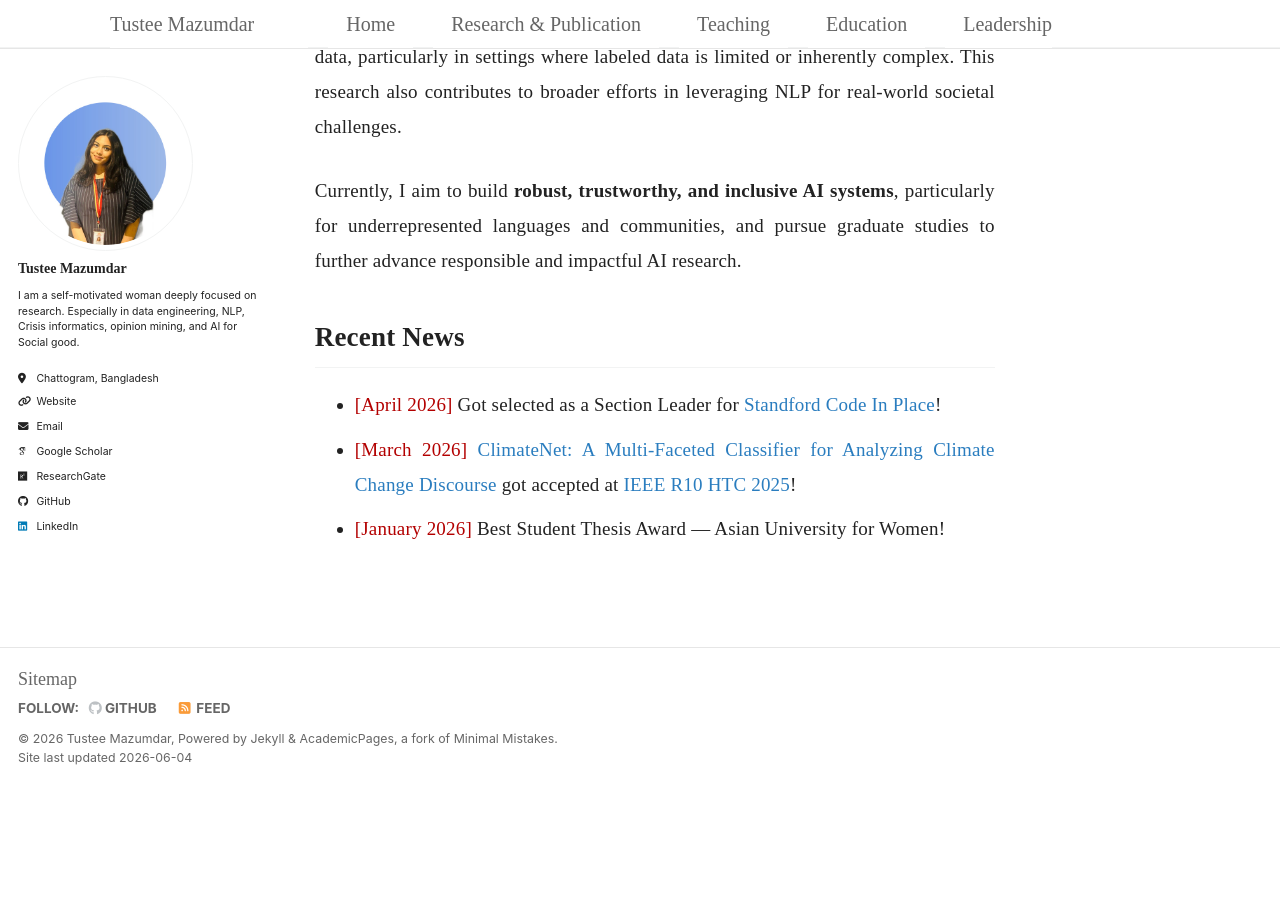
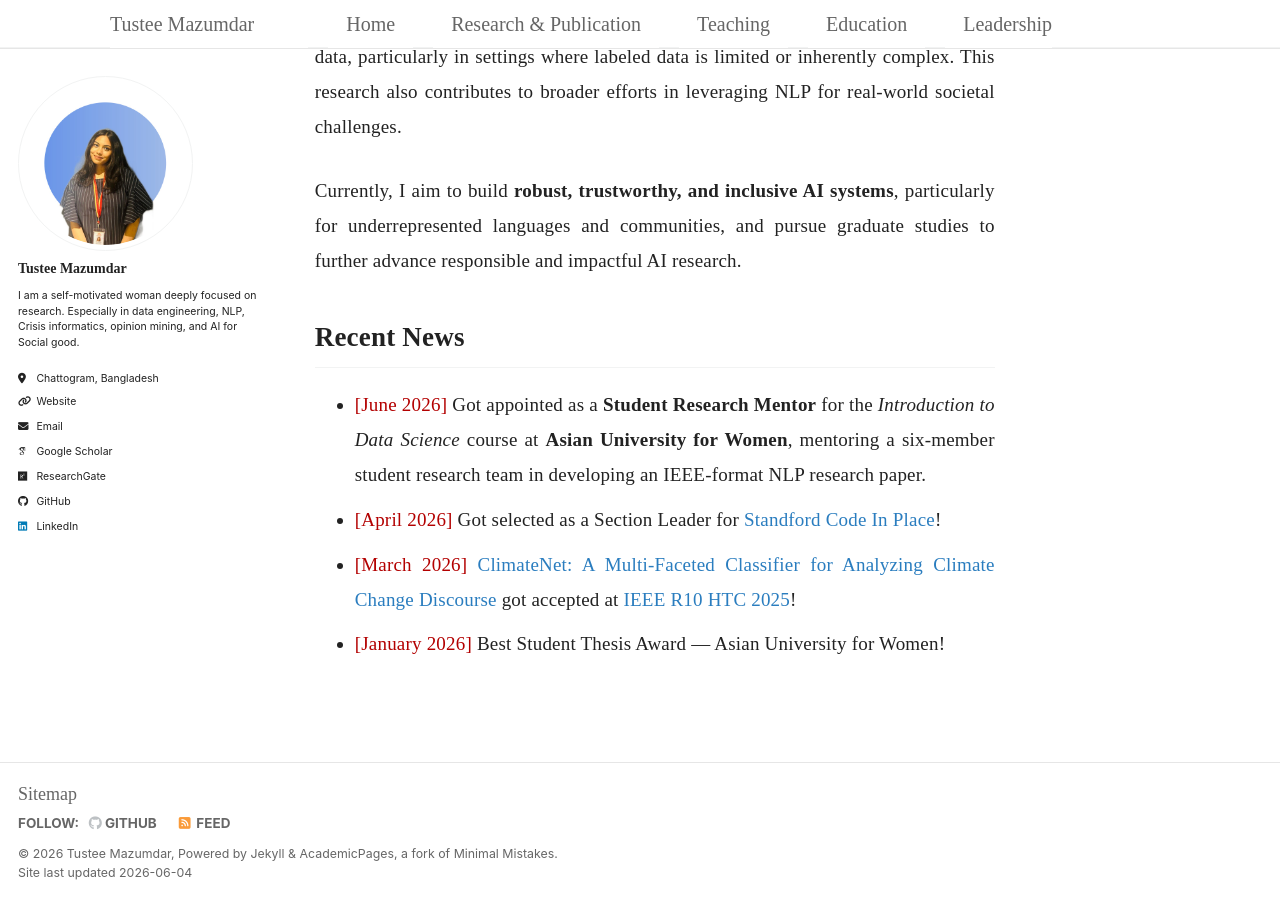
Before and after one commit to TusteeMazumdar/TusteeMazumdar.github.io, a Jekyll site: the page built from _pages/about.md, in a window 1280 px wide and 900 px high, scrolled down 503 px. Built offline with Jekyll 4.4.1, drawn with Linux system fonts in a browser that asks for light colours; some web fonts are replaced; a script bundle is joined from its source files by our own code; library files that are not in the unit come from our copies; before the commit the page ends 1288 px from its top, so only the background shows below that.

Commit message:
Update about.md

```diff
--- a/_pages/about.md
+++ b/_pages/about.md
@@ -16,6 +16,8 @@ My recent work centers on **ClimateNet**, a multi-task neural architecture desig
 Currently, I aim to build **robust, trustworthy, and inclusive AI systems**, particularly for underrepresented languages and communities, and pursue graduate studies to further advance responsible and impactful AI research.
 
 ## Recent News
+- <span style="color:#b30000;">[June 2026]</span>
+Got appointed as a **Student Research Mentor** for the *Introduction to Data Science* course at **Asian University for Women**, mentoring a six-member student research team in developing an IEEE-format NLP research paper.
 - <span style="color:#b30000;">[April 2026]</span>
   Got selected as a Section Leader for [Standford Code In Place](https://codeinplace.stanford.edu/)!
 - <span style="color:#b30000;">[March 2026]</span>
```
